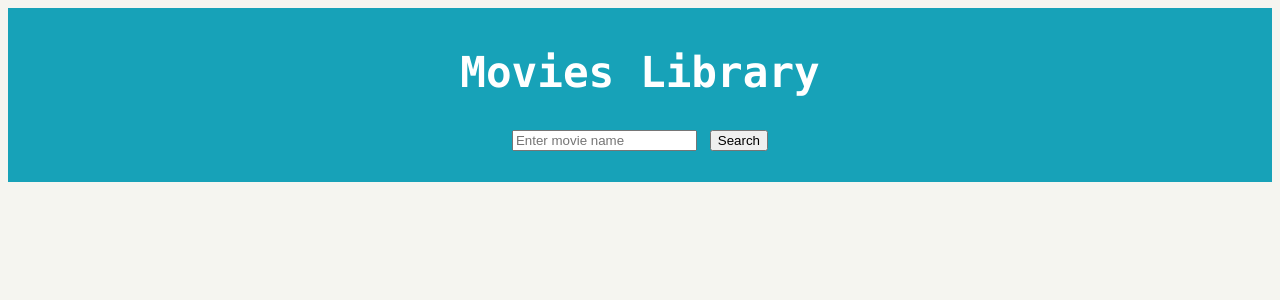
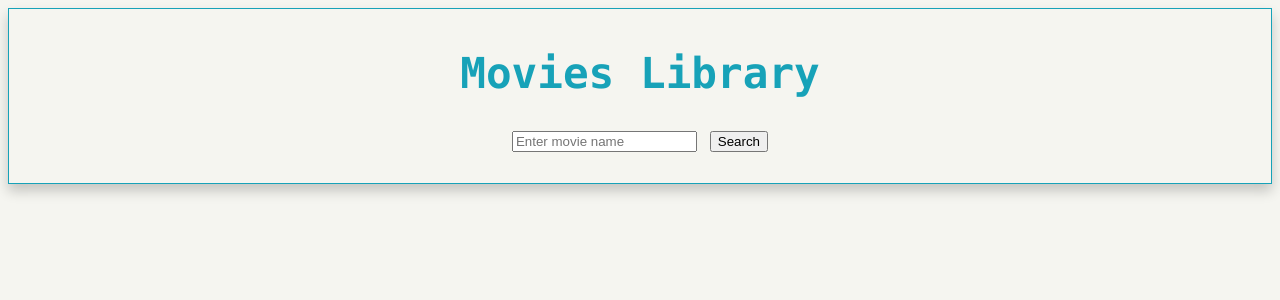
Before and after one commit to ludmitr/movieweb-app, a Flask app: page /user_movies in a window 1280 px wide. Shown: the top 300 px of the page. Run offline with Flask 3, Linux system fonts and the light colour scheme.

Commit message:
style update

```diff
--- a/static/user_movies_style.css
+++ b/static/user_movies_style.css
@@ -6,8 +6,9 @@ body {
 
 .list-movies-title {
   padding: 10px 0;
-  background: #17a2b8;
-  color: white;
+  color: #17a2b8;
+  border: 1px solid #17a2b8;
+  box-shadow: 0 7px 12px rgba(0, 0, 0, 0.2);
   text-align: center;
   font-size: 16pt;
 }
```
